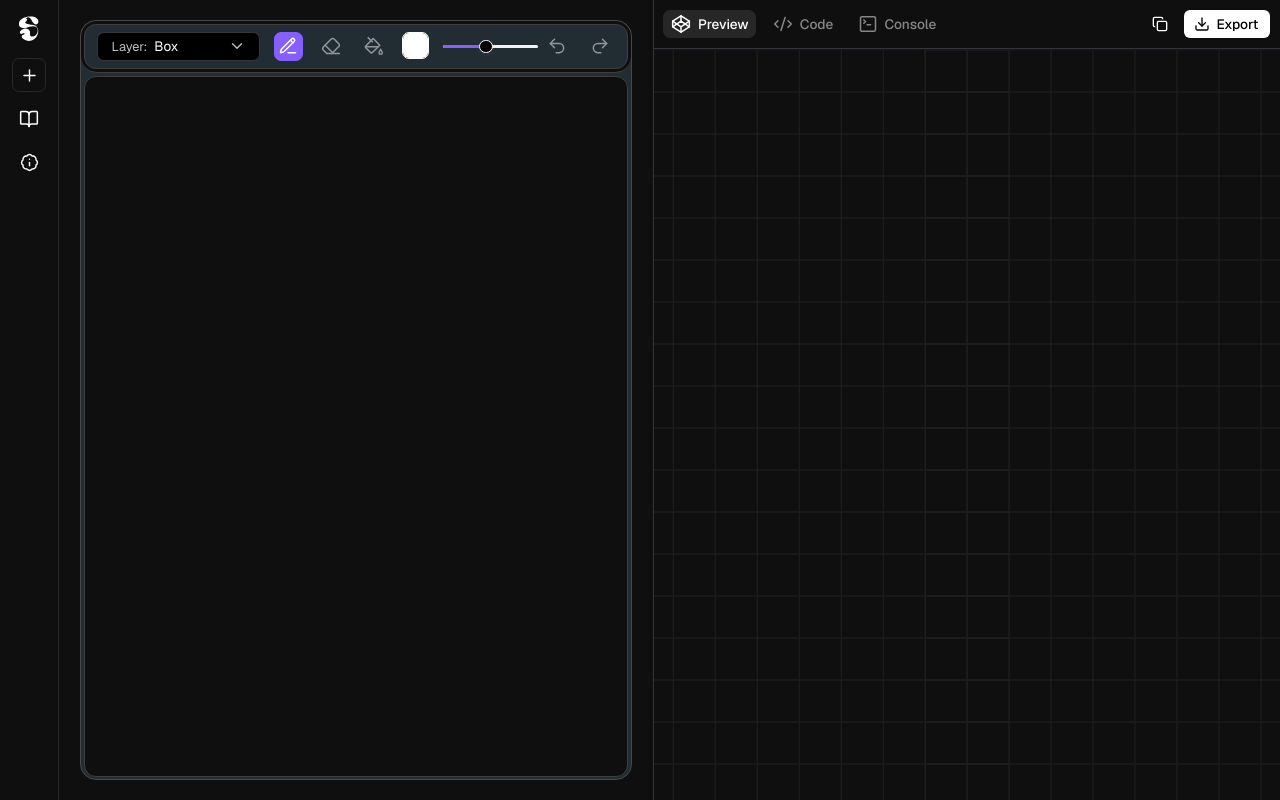
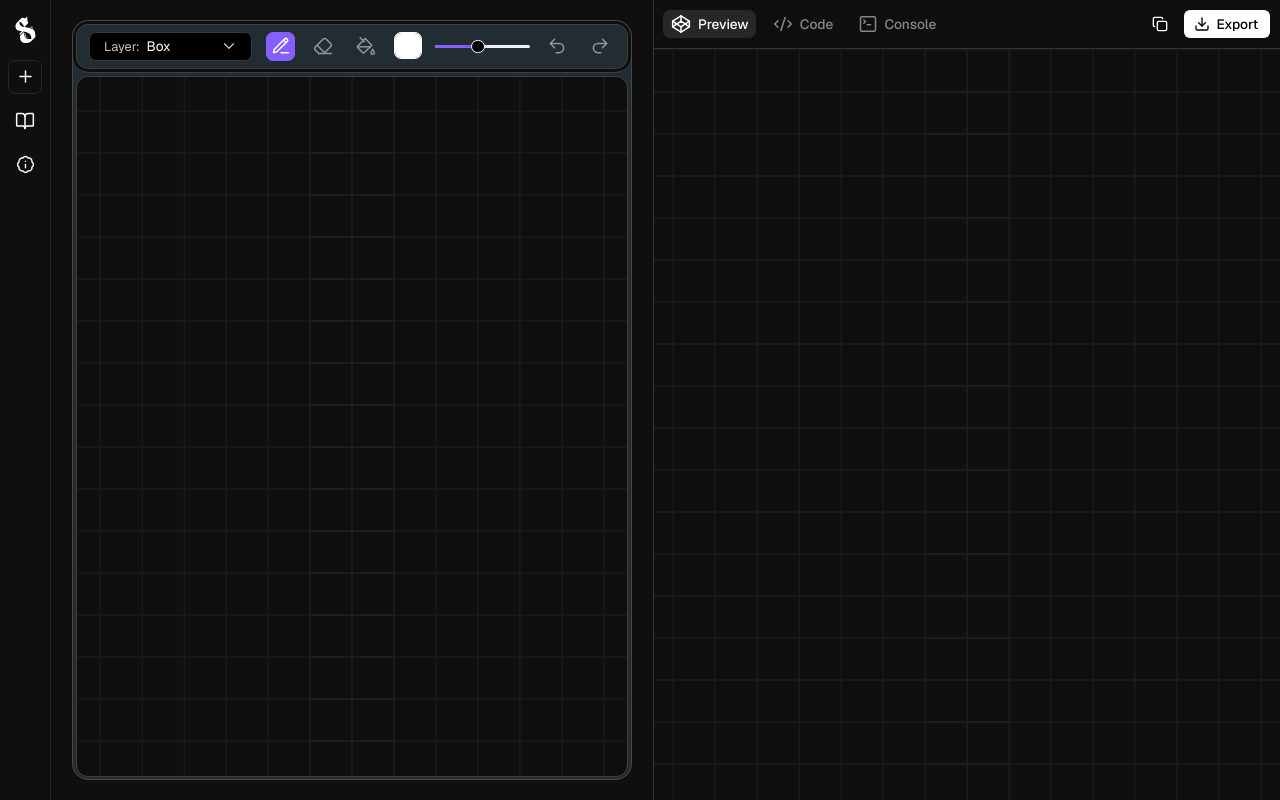
Before and after one commit to meiy112/smeargle-frontend, a Next.js app: page / in a window 1280 px wide. Built offline with nearby package versions, Linux system fonts and the light colour scheme.

Commit message:
Layout update

```diff
--- a/app/components/canvas/Canvas.tsx
+++ b/app/components/canvas/Canvas.tsx
@@ -420,12 +420,18 @@ const Canvas = () => {
               onMouseMove={handleMouseMove}
               onMouseUp={handleMouseUp}
               onMouseOut={handleMouseUp}
+              className="relative z-[1]"
             />
             {loading && (
               <div className="absolute text-white bg-[var(--canvas-bg)] h-[100%] w-[100%] flex items-center justify-center">
                 Loading...
               </div>
             )}
+            <img
+              src="./grid.svg"
+              alt="grid"
+              className="absolute h-[100vh] object-cover left-0"
+            />
           </div>
         </div>
       </div>
--- a/app/components/editorPreview/RenderComponent.tsx
+++ b/app/components/editorPreview/RenderComponent.tsx
@@ -1,7 +1,7 @@
 import React, { CSSProperties } from "react";
 import { Card, CardHeader, CardContent } from "@/components/ui/card";
 import { Button } from "@/components/ui/button";
-import { RenderComponentProps } from "./RenderComponent.d";
+import { RenderComponentProps } from "./utils.d";
 import { ComponentData } from "@/app/class/ComponentData";
 
 const RenderComponent: React.FC<RenderComponentProps> = ({ componentData }) => {
--- a/app/components/sidebar/Sidebar.css
+++ b/app/components/sidebar/Sidebar.css
@@ -1,6 +1,6 @@
 .side-bar {
   border-right: 1px solid var(--border);
-  padding: 1em 0.75em;
+  padding: 1em 0.5em;
   display: flex;
   flex-direction: column;
   align-items: center;
--- a/app/components/sidebar/Sidebar.tsx
+++ b/app/components/sidebar/Sidebar.tsx
@@ -18,7 +18,7 @@ const Sidebar = () => {
 
   return (
     <div className="select-none relative h-[100%] side-bar">
-      <img src="./logo.svg" alt="Logo" />
+      <img src="./smeargle-logo.svg" alt="Logo" className="w-[1.4em]" />
       <div className="side-bar__buttons">
         <Button
           child={
--- a/app/globals.css
+++ b/app/globals.css
@@ -36,8 +36,7 @@ body {
   :root {
     --background: #0f0f10;
     --foreground: white;
-    --card: 0 0% 100%;
-    --card-foreground: 240 10% 3.9%;
+    --card-foreground: white;
     --popover: 0 0% 100%;
     --popover-foreground: 240 10% 3.9%;
     --primary: 240 5.9% 10%;
@@ -50,7 +49,7 @@ body {
     --accent-foreground: 240 5.9% 10%;
     --destructive: 0 84.2% 60.2%;
     --destructive-foreground: 0 0% 98%;
-    --border: 240 5.9% 90%;
+    --border: #36353a;
     --input: 240 5.9% 90%;
     --ring: 240 10% 3.9%;
     --chart-1: 12 76% 61%;
```
Also changed, not shown: public/smeargle-icon.png (added), public/smeargle-logo.svg (added).
